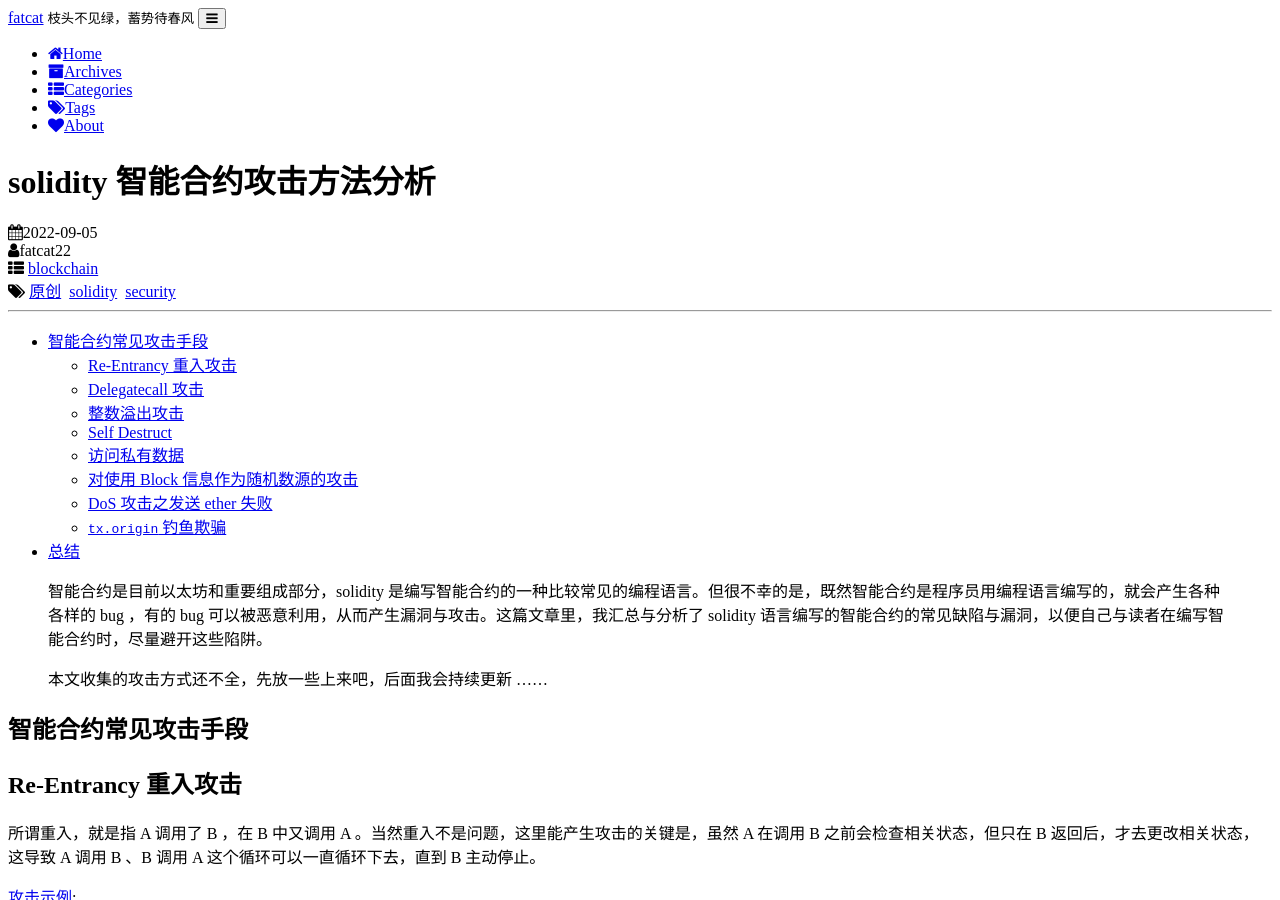
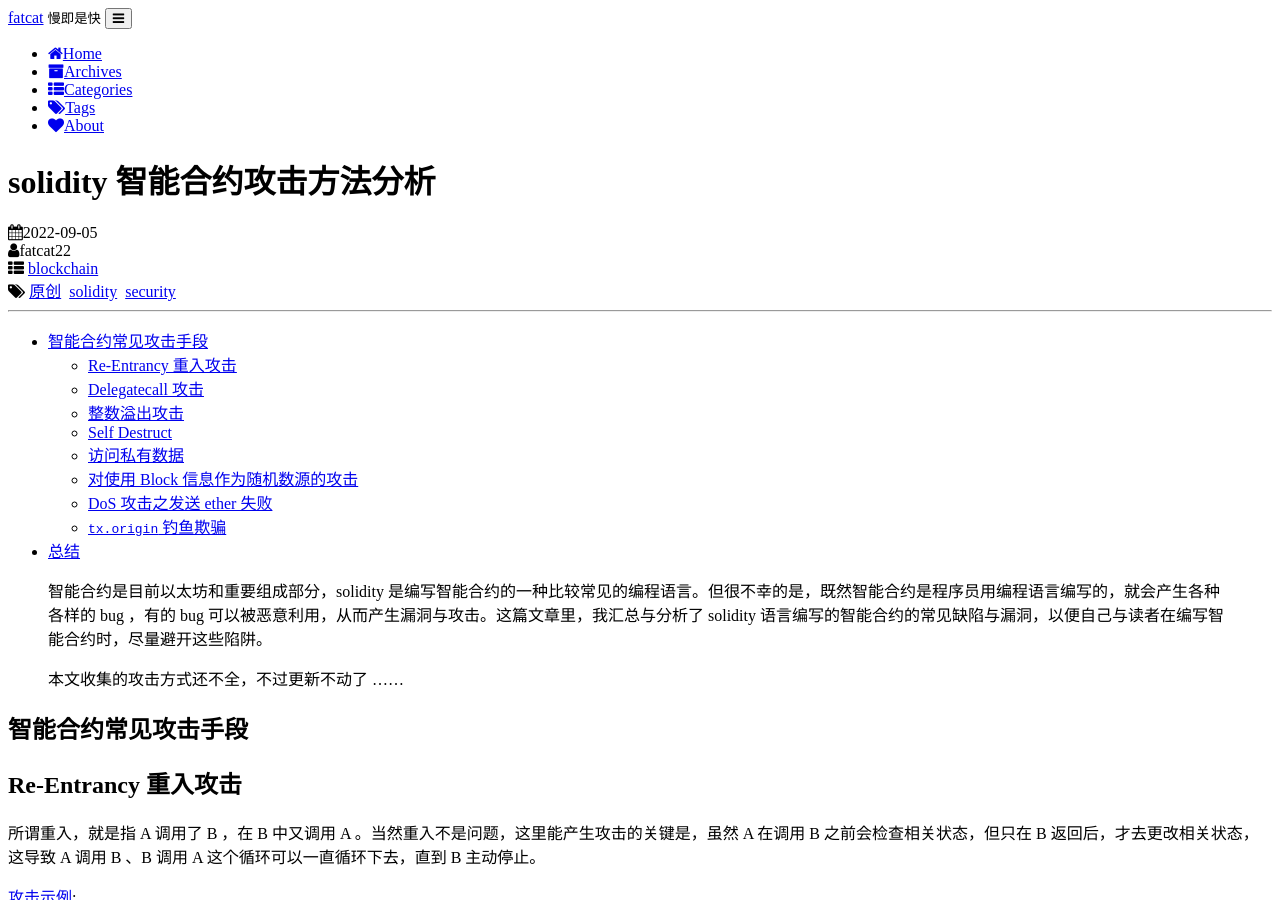
Before and after one commit to fatcat22/fatcat22.github.io, a Jekyll site: the page built from _posts/2022-09-05-solidity-contract-vulnerability.md, in a window 1280 px wide and 900 px high. Built offline with Jekyll 4.4.1, drawn with Linux system fonts in a browser that asks for light colours; comment, search, counter and statistics services are not loaded; a style sheet for code colours, icons or effects is not loaded.

Commit message:
update brief

```diff
--- a/_config.yml
+++ b/_config.yml
@@ -7,7 +7,7 @@
 
 # Site settings
 title: fatcat
-brief-intro: 枝头不见绿，蓄势待春风
+brief-intro: 慢即是快
 baseurl: "" # the subpath of your site, e.g. /blog
 url: "https://fatcat22.github.io" # the base hostname & protocol for your site
 
--- a/_posts/2022-09-05-solidity-contract-vulnerability.md
+++ b/_posts/2022-09-05-solidity-contract-vulnerability.md
@@ -3,7 +3,6 @@ layout: post
 title:  "solidity 智能合约攻击方法分析"
 categories: blockchain
 tags: 原创 solidity security
-excerpt: 持续更新中 .......
 author: fatcat22
 ---
 
@@ -15,7 +14,7 @@ author: fatcat22
 
 > 智能合约是目前以太坊和重要组成部分，solidity 是编写智能合约的一种比较常见的编程语言。但很不幸的是，既然智能合约是程序员用编程语言编写的，就会产生各种各样的 bug ，有的 bug 可以被恶意利用，从而产生漏洞与攻击。这篇文章里，我汇总与分析了 solidity 语言编写的智能合约的常见缺陷与漏洞，以便自己与读者在编写智能合约时，尽量避开这些陷阱。
 
-> 本文收集的攻击方式还不全，先放一些上来吧，后面我会持续更新 ......
+> 本文收集的攻击方式还不全，不过更新不动了 ......
 
 
 # 智能合约常见攻击手段
```
